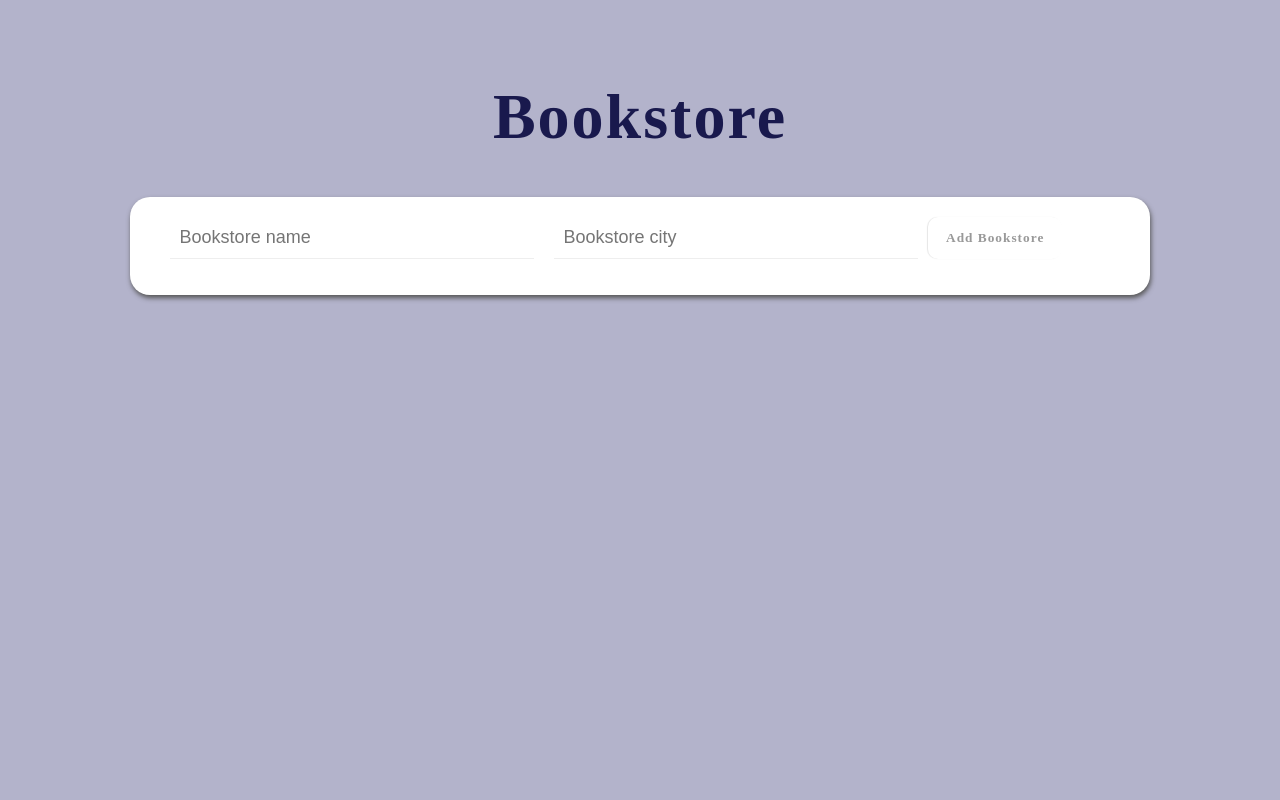
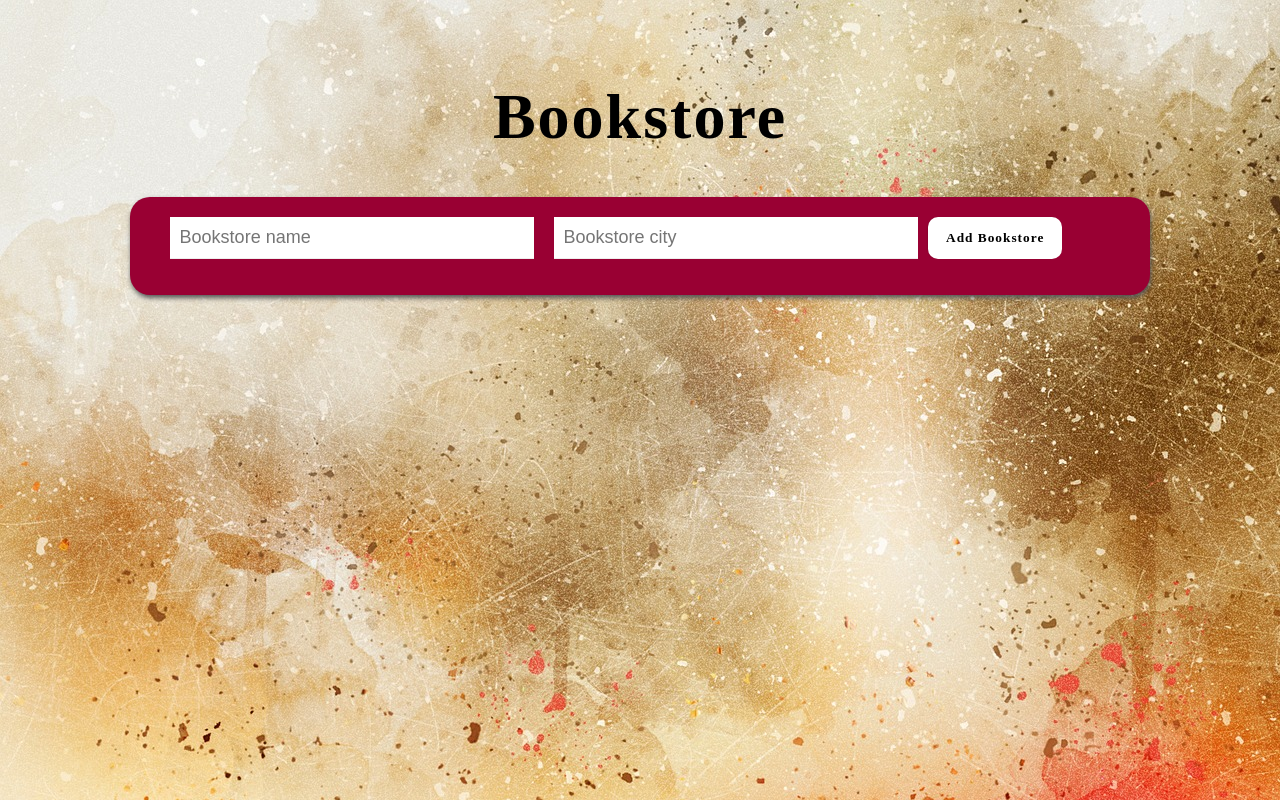
Before and after one commit to kabarter/Assignment4, a plain HTML site: page index.html in a window 1280 px wide. Drawn offline with Linux system fonts and the light colour scheme; no server answers.

Commit message:
updated css and added img

```diff
--- a/style.css
+++ b/style.css
@@ -1,10 +1,12 @@
 body {
-    background: #B3B3CB;
+    background-image: url('img/rd_goldBckgrnd.jpg');
+    background-color: #b3ccff;
     font-family: ubuntu;
-  }
+     }
+
 
   h1 {
-    color:#19194d;
+    color:#000;
     font-size: 64px;
     letter-spacing: 2px;
     margin-top: 80px;
@@ -12,7 +14,7 @@ body {
   }
 
   .content {
-    background: #FFF;
+    background: #990033;
     max-width: 960px;
     margin: 30px auto;
     padding: 20px 30px;
@@ -98,5 +100,5 @@ body {
     font-weight: bold;
     font-family: ubuntu;
     letter-spacing: 1px;
-    color: #999;
+    color: #000;
   }
```
Also changed, not shown: img/rd_goldBckgrnd.jpg (added).
